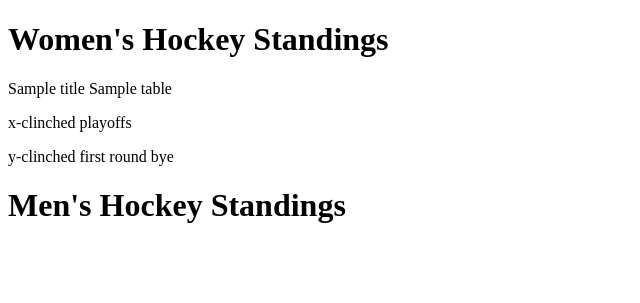
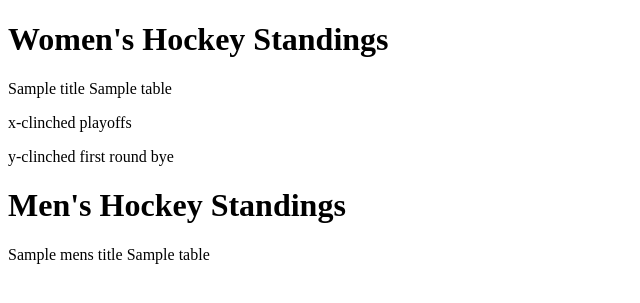
Before and after one commit to michael-spencer31/AUS-Flask-Web-Scraper-, a Flask app: template flask_app/templates/home.html in a window 1280 px wide. Shown: the top 303 px of the page, without its empty margins (0-640 px from the left). Run offline with Flask 2, Linux system fonts and the light colour scheme; the template is opened without the code that fills it: most values are stand-ins (such as "Sample title", 1, 10 or a date in 2020).

Commit message:
Add files via upload

```diff
--- a/flask_app/app.py
+++ b/flask_app/app.py
@@ -21,9 +21,13 @@ def home():
 	    'Accept-Language': 'de-DE,de;q=0.9,en-US;q=0.8,en;q=0.7,it;q=0.6,la;q=0.5',
 	}
 
-	response = requests.get('https://www.atlanticuniversitysport.com/sports/wice/2022-23/standings', headers=headers)
-	table = pd.read_html(response.text, attrs={"class": "stats-table"})[0]
-	return render_template("home.html", standings=[table.to_html(classes='data')], titles=table.columns.values)
+	womens_response = requests.get('https://www.atlanticuniversitysport.com/sports/wice/2022-23/standings', headers=headers)
+	mens_response = requests.get('https://www.atlanticuniversitysport.com/sports/mice/2022-23/standings', headers=headers)
+
+	womens_table = pd.read_html(womens_response.text, attrs={"class": "stats-table"})[0]
+	mens_table = pd.read_html(mens_response.text, attrs={"class": "stats-table"})[0]
+
+	return render_template("home.html", womens_standings=[womens_table.to_html(classes='data')], titles=womens_table.columns.values, mens_standings=[mens_table.to_html(classes='data')], mens_titles=mens_table.columns.values)
 
 @app.route("/POST")
 def standings():
--- a/flask_app/templates/home.html
+++ b/flask_app/templates/home.html
@@ -8,12 +8,16 @@
 </head>
 <body>
 	<h1>Women's Hockey Standings</h1>
-	{% for table in standings %}
-			{{titles[loop.index]}}
-			{{table|safe }}
+	{% for table in womens_standings %}
+		{{titles[loop.index]}}
+		{{table|safe }}
 	{% endfor %}
 	<p>x-clinched playoffs</p>
 	<p>y-clinched first round bye</p>
 	<h1>Men's Hockey Standings</h1>
+	{% for table in mens_standings %}
+		{{mens_titles[loop.index]}}
+		{{table|safe }}
+	{% endfor %}
 </body>
 </html>
```
